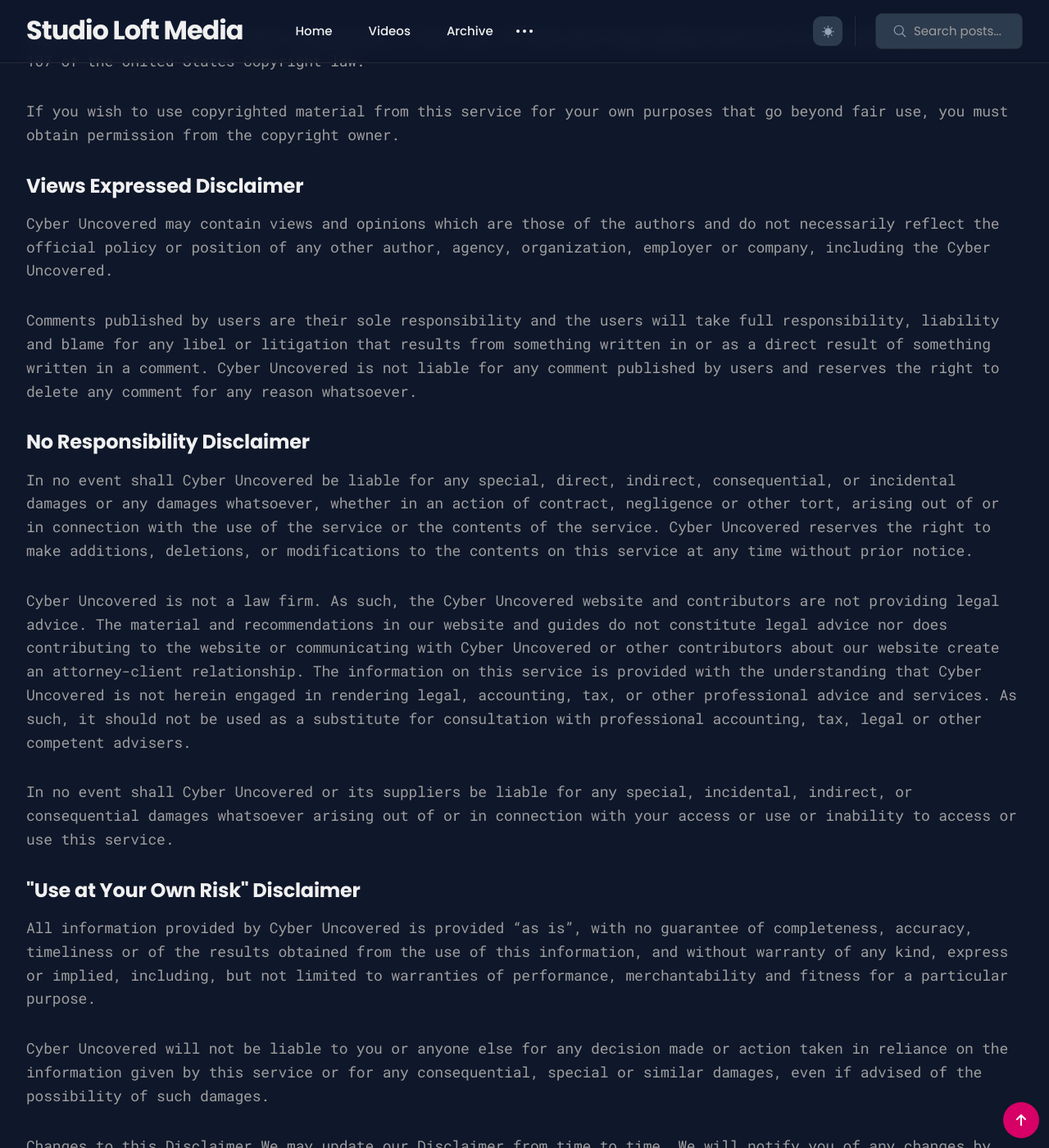
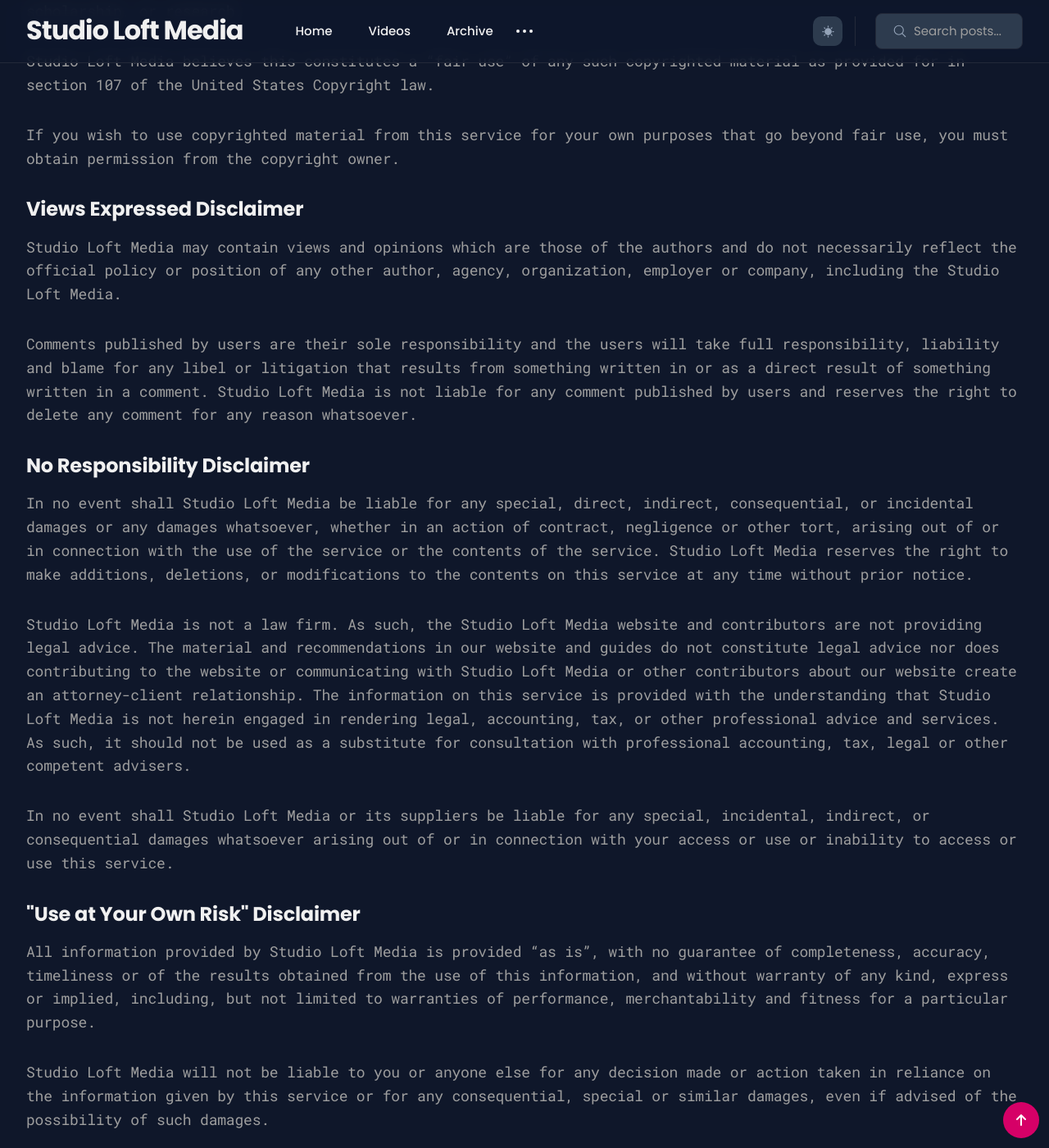
Before and after one commit to studioloft/studioloft.github.io, a Jekyll site: the page built from _pages/disclaimer.md, in a window 1280 px wide and 1400 px high, scrolled down 1651 px. Shown: the whole window at 82% size. Built offline with Jekyll 4.4.1, drawn with Linux system fonts in a browser that asks for light colours; some of the changed text lies outside the part shown.

Commit message:
Disclaimer, Privacy Policy and Footer updates

```diff
--- a/_includes/footer.html
+++ b/_includes/footer.html
@@ -98,7 +98,7 @@
   <div class="container">
     <div class="row">
       <div class="col col-6 col-d-12">
-        <div class="copyright">&copy; {{ site.time | date: '%Y' }} <a href="/">{{ site.data.settings.title }}</a> - <i class="fa-brands fa-creative-commons"></i><i class="fa-brands fa-creative-commons-by"></i><a href="https://creativecommons.org/share-your-work/cclicenses/">CC BY</a></div>
+        <div class="copyright">&copy; {{ site.time | date: '%Y' }} <a href="/">{{ site.data.settings.title }}</a> - <i class="fa-brands fa-creative-commons"></i><i class="fa-brands fa-creative-commons-by"></i> <a href="https://creativecommons.org/share-your-work/cclicenses/">CC BY</a></div>
 
       </div>
       <div class="col col-6 col-d-12">
--- a/_pages/disclaimer.md
+++ b/_pages/disclaimer.md
@@ -9,49 +9,49 @@ permalink: /disclaimer/
 <h3>Disclosure</h3>
 The information contained on the service is for general information purposes only.
 
-Cyber Uncovered is provided with good intentions on an “as-is” basis, without warranty, and disclaiming liability for damages.
+Studio Loft Media is provided with good intentions on an “as-is” basis, without warranty, and disclaiming liability for damages.
 
-Cyber Uncovered is not a law firm. As such, the Cyber Uncovered website and contributors are not providing legal advice. The material and recommendations in our website and guides do not constitute legal advice nor does contributing to the website or communicating with Cyber Uncovered or other contributors about our website create an attorney-client relationship.
+Studio Loft Media is not a law firm. As such, the Studio Loft Media website and contributors are not providing legal advice. The material and recommendations in our website and guides do not constitute legal advice nor does contributing to the website or communicating with Studio Loft Media or other contributors about our website create an attorney-client relationship.
 
-Cyber Uncovered additionally does not warrant that this website will be constantly available, or available at all.
+Studio Loft Media additionally does not warrant that this website will be constantly available, or available at all.
 
 <h3>DEmbedded Content and External Links Disclaimer</h3>
 Articles on this site may include embedded content (e.g. videos, images, articles, etc.). Embedded content from other websites behaves in the exact same way as if the visitor has visited the other website. These websites may collect data about you, use cookies, embed additional third-party tracking, and monitor your interaction with that embedded content, including tracking your interaction with the embedded content if you have an account and are logged in to that website. We strongly advise You to review the Privacy Policy of every site you visit. We have no control over and assume no responsibility for the content, privacy policies or practices of any third party sites or services.
 
-Cyber Uncovered includes links to external websites that are not provided or maintained by or in any way affiliated with our site. Please note that Cyber Uncovered does not guarantee the accuract, relevance, timeliness, or completeness of any information on these external websites.
+Studio Loft Media includes links to external websites that are not provided or maintained by or in any way affiliated with our site. Please note that Studio Loft Media does not guarantee the accuract, relevance, timeliness, or completeness of any information on these external websites.
 
-Cyber Uncovered does not warrant that this service or external content featured within this service is free of viruses or other harmful components.
+Studio Loft Media does not warrant that this service or external content featured within this service is free of viruses or other harmful components.
 
 For additional information please refer to our Privacy Policy page.
 
 <h3>Errors and Omissions Disclaimer</h3>
-The information given by Cyber Uncovered is for general guidance on matters of interest only. Even if the we take every precaution to insure that the content of this service is both current and accurate, errors can occur. Plus, given the changing nature of laws, rules and regulations, there may be delays, omissions or inaccuracies in the information contained on this service.
+The information given by Studio Loft Media is for general guidance on matters of interest only. Even if the we take every precaution to insure that the content of this service is both current and accurate, errors can occur. Plus, given the changing nature of laws, rules and regulations, there may be delays, omissions or inaccuracies in the information contained on this service.
 
-Cyber Uncovered assumes no responsibility for any errors or omissions, or for the results obtained from the use of information hosted by the service.
+Studio Loft Media assumes no responsibility for any errors or omissions, or for the results obtained from the use of information hosted by the service.
 
 <h3>Fair Use Disclaimer</h3>
-Cyber Uncovered may use copyrighted material which has not always been specifically authorized by the copyright owner. Cyber Uncovered is making such material available for criticism, comment, news reporting, teaching, scholarship, or research.
+Studio Loft Media may use copyrighted material which has not always been specifically authorized by the copyright owner. Studio Loft Media is making such material available for criticism, comment, news reporting, teaching, scholarship, or research.
 
-Cyber Uncovered believes this constitutes a “fair use” of any such copyrighted material as provided for in section 107 of the United States Copyright law.
+Studio Loft Media believes this constitutes a “fair use” of any such copyrighted material as provided for in section 107 of the United States Copyright law.
 
 If you wish to use copyrighted material from this service for your own purposes that go beyond fair use, you must obtain permission from the copyright owner.
 
 <h3>Views Expressed Disclaimer</h3>
-Cyber Uncovered may contain views and opinions which are those of the authors and do not necessarily reflect the official policy or position of any other author, agency, organization, employer or company, including the Cyber Uncovered.
+Studio Loft Media may contain views and opinions which are those of the authors and do not necessarily reflect the official policy or position of any other author, agency, organization, employer or company, including the Studio Loft Media.
 
-Comments published by users are their sole responsibility and the users will take full responsibility, liability and blame for any libel or litigation that results from something written in or as a direct result of something written in a comment. Cyber Uncovered is not liable for any comment published by users and reserves the right to delete any comment for any reason whatsoever.
+Comments published by users are their sole responsibility and the users will take full responsibility, liability and blame for any libel or litigation that results from something written in or as a direct result of something written in a comment. Studio Loft Media is not liable for any comment published by users and reserves the right to delete any comment for any reason whatsoever.
 
 <h3>No Responsibility Disclaimer</h3>
-In no event shall Cyber Uncovered be liable for any special, direct, indirect, consequential, or incidental damages or any damages whatsoever, whether in an action of contract, negligence or other tort, arising out of or in connection with the use of the service or the contents of the service. Cyber Uncovered reserves the right to make additions, deletions, or modifications to the contents on this service at any time without prior notice.
+In no event shall Studio Loft Media be liable for any special, direct, indirect, consequential, or incidental damages or any damages whatsoever, whether in an action of contract, negligence or other tort, arising out of or in connection with the use of the service or the contents of the service. Studio Loft Media reserves the right to make additions, deletions, or modifications to the contents on this service at any time without prior notice.
 
-Cyber Uncovered is not a law firm. As such, the Cyber Uncovered website and contributors are not providing legal advice. The material and recommendations in our website and guides do not constitute legal advice nor does contributing to the website or communicating with Cyber Uncovered or other contributors about our website create an attorney-client relationship. The information on this service is provided with the understanding that Cyber Uncovered is not herein engaged in rendering legal, accounting, tax, or other professional advice and services. As such, it should not be used as a substitute for consultation with professional accounting, tax, legal or other competent advisers.
+Studio Loft Media is not a law firm. As such, the Studio Loft Media website and contributors are not providing legal advice. The material and recommendations in our website and guides do not constitute legal advice nor does contributing to the website or communicating with Studio Loft Media or other contributors about our website create an attorney-client relationship. The information on this service is provided with the understanding that Studio Loft Media is not herein engaged in rendering legal, accounting, tax, or other professional advice and services. As such, it should not be used as a substitute for consultation with professional accounting, tax, legal or other competent advisers.
 
-In no event shall Cyber Uncovered or its suppliers be liable for any special, incidental, indirect, or consequential damages whatsoever arising out of or in connection with your access or use or inability to access or use this service.
+In no event shall Studio Loft Media or its suppliers be liable for any special, incidental, indirect, or consequential damages whatsoever arising out of or in connection with your access or use or inability to access or use this service.
 
 <h3>"Use at Your Own Risk" Disclaimer</h3>
-All information provided by Cyber Uncovered is provided “as is”, with no guarantee of completeness, accuracy, timeliness or of the results obtained from the use of this information, and without warranty of any kind, express or implied, including, but not limited to warranties of performance, merchantability and fitness for a particular purpose.
+All information provided by Studio Loft Media is provided “as is”, with no guarantee of completeness, accuracy, timeliness or of the results obtained from the use of this information, and without warranty of any kind, express or implied, including, but not limited to warranties of performance, merchantability and fitness for a particular purpose.
 
-Cyber Uncovered will not be liable to you or anyone else for any decision made or action taken in reliance on the information given by this service or for any consequential, special or similar damages, even if advised of the possibility of such damages.
+Studio Loft Media will not be liable to you or anyone else for any decision made or action taken in reliance on the information given by this service or for any consequential, special or similar damages, even if advised of the possibility of such damages.
 
 Changes to this Disclaimer
 We may update our Disclaimer from time to time. We will notify you of any changes by posting the new Disclaimer on this page with the “Last updated” date at the top of this Disclaimer page.
```
Also changed, not shown: _pages/privacypolicy.md (+9 -9 lines).
